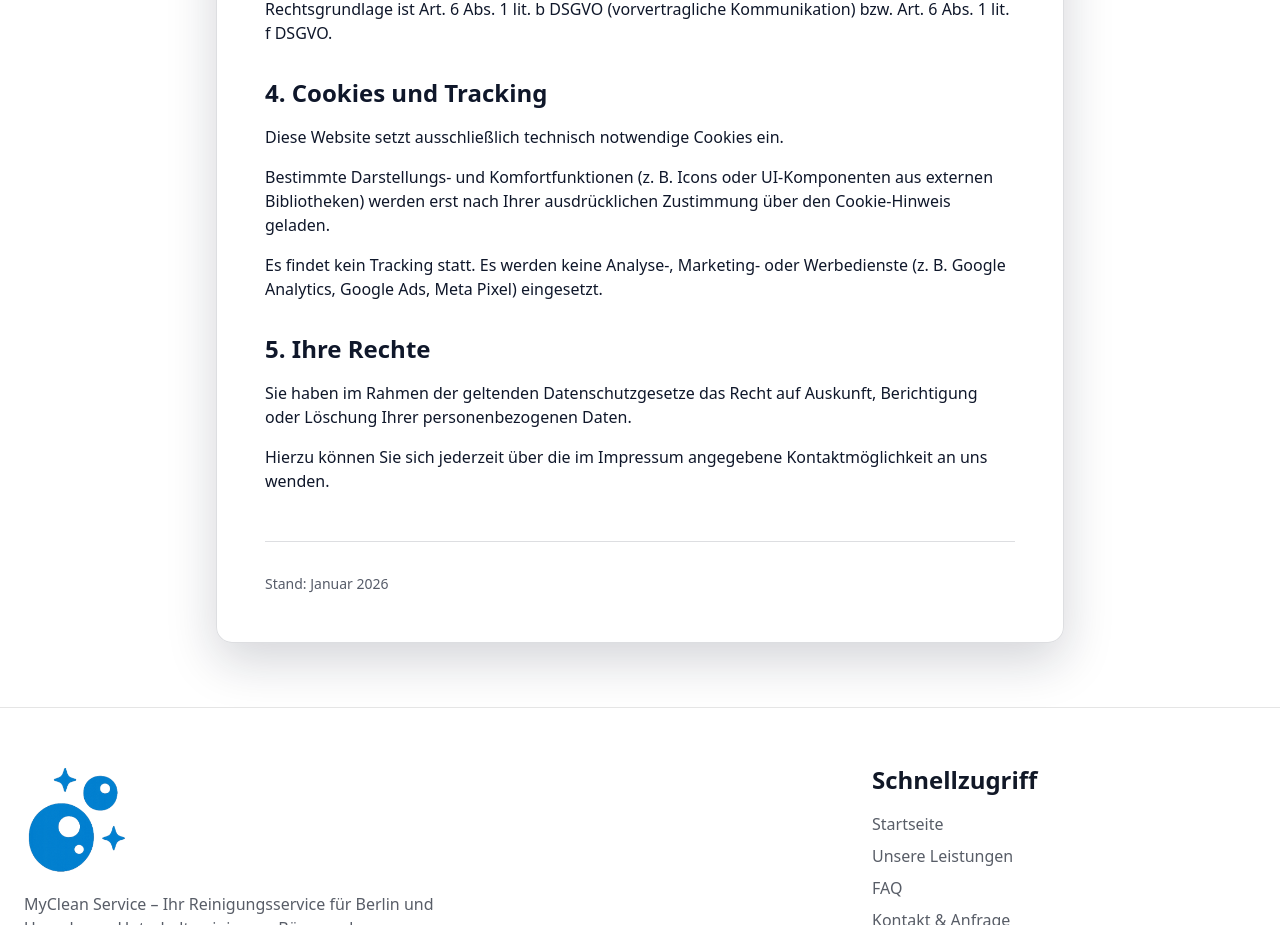
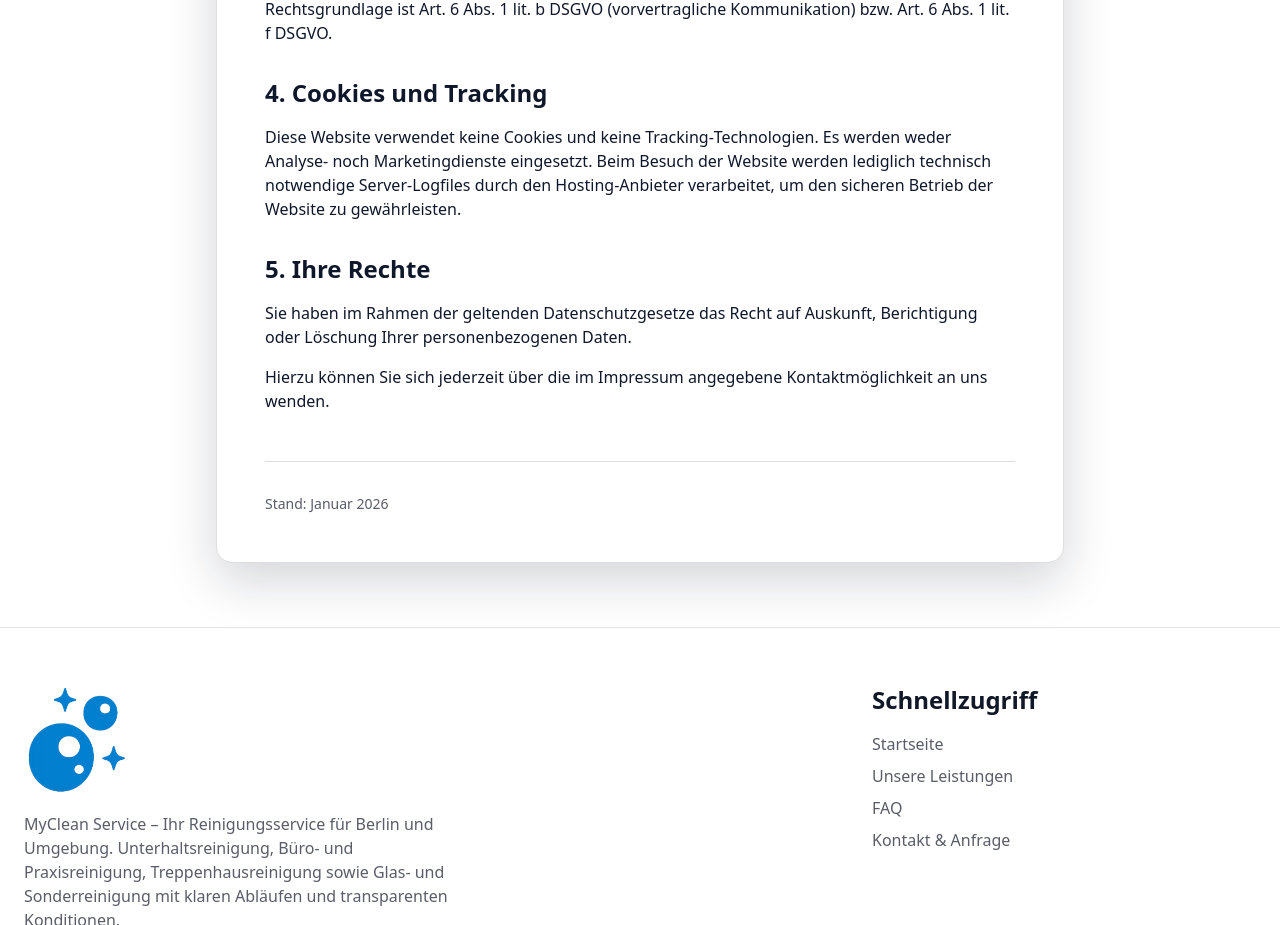
Before and after one commit to oxaxk/mc, a React (Vite) app: page /datenschutz in a window 1280 px wide. Shown: the part 820-1745 px from the top of the page. Built offline with nearby package versions, Linux system fonts and the light colour scheme.

Commit message:
Update page.tsx

```diff
--- a/src/pages/datenschutz/page.tsx
+++ b/src/pages/datenschutz/page.tsx
@@ -38,13 +38,7 @@ export default function Datenschutz() {
 
             <h2 className="text-2xl font-semibold mb-4 mt-8">4. Cookies und Tracking</h2>
             <p className="mb-4">
-              Diese Website setzt ausschließlich technisch notwendige Cookies ein.
-            </p>
-            <p className="mb-4">
-              Bestimmte Darstellungs- und Komfortfunktionen (z. B. Icons oder UI-Komponenten aus externen Bibliotheken) werden erst nach Ihrer ausdrücklichen Zustimmung über den Cookie-Hinweis geladen.
-            </p>
-            <p className="mb-4">
-              Es findet kein Tracking statt. Es werden keine Analyse-, Marketing- oder Werbedienste (z. B. Google Analytics, Google Ads, Meta Pixel) eingesetzt.
+              Diese Website verwendet keine Cookies und keine Tracking‑Technologien. Es werden weder Analyse‑ noch Marketingdienste eingesetzt. Beim Besuch der Website werden lediglich technisch notwendige Server‑Logfiles durch den Hosting‑Anbieter verarbeitet, um den sicheren Betrieb der Website zu gewährleisten.
             </p>
 
             <h2 className="text-2xl font-semibold mb-4 mt-8">5. Ihre Rechte</h2>
```
